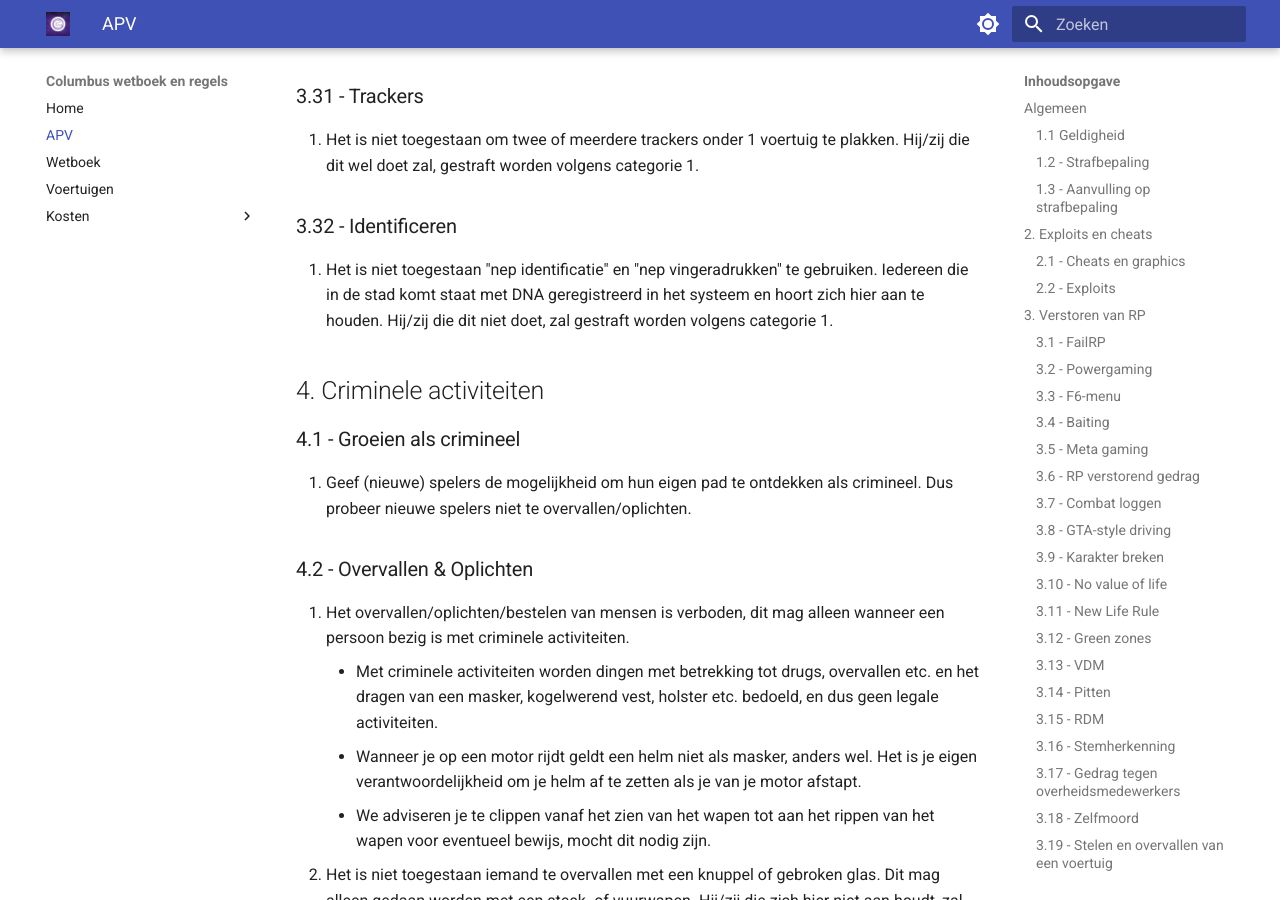
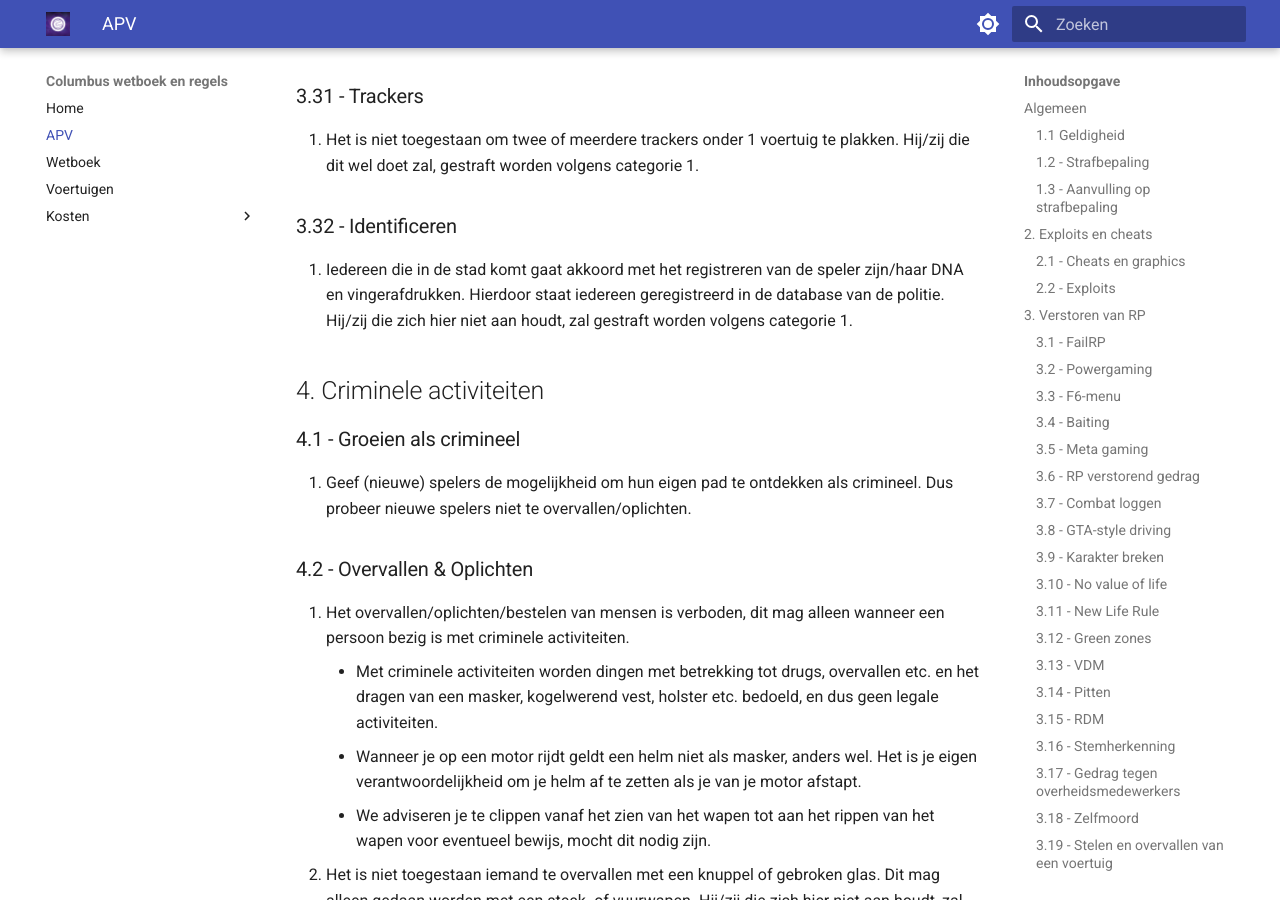
Before and after one commit to FabioK180/Columbus, an MkDocs documentation site: the page built from docs/apv.md, in a window 1280 px wide and 900 px high, scrolled down 13990 px. Built offline with MkDocs 1.6.1 and Material for MkDocs 9.7.7, drawn with Linux system fonts in a browser that asks for light colours.

Commit message:
3.32 aanpassing

```diff
--- a/docs/apv.md
+++ b/docs/apv.md
@@ -283,7 +283,7 @@ Mocht dit 2 keer of vaker overtreden zijn dan zal het gebruikte wapen bij de ove
 1. Het is niet toegestaan om twee of meerdere trackers onder 1 voertuig te plakken. Hij/zij die dit wel doet zal, gestraft worden volgens categorie 1.
 
 ### 3.32 - Identificeren
-1. Het is niet toegestaan "nep identificatie" en "nep vingeradrukken" te gebruiken. Iedereen die in de stad komt staat met DNA geregistreerd in het systeem en hoort zich hier aan te houden. Hij/zij die dit niet doet, zal gestraft worden volgens categorie 1.
+1. Iedereen die in de stad komt gaat akkoord met het registreren van de speler zijn/haar DNA en vingerafdrukken. Hierdoor staat iedereen geregistreerd in de database van de politie. Hij/zij die zich hier niet aan houdt, zal gestraft worden volgens categorie 1.
 
 ## 4. Criminele activiteiten
 
```
